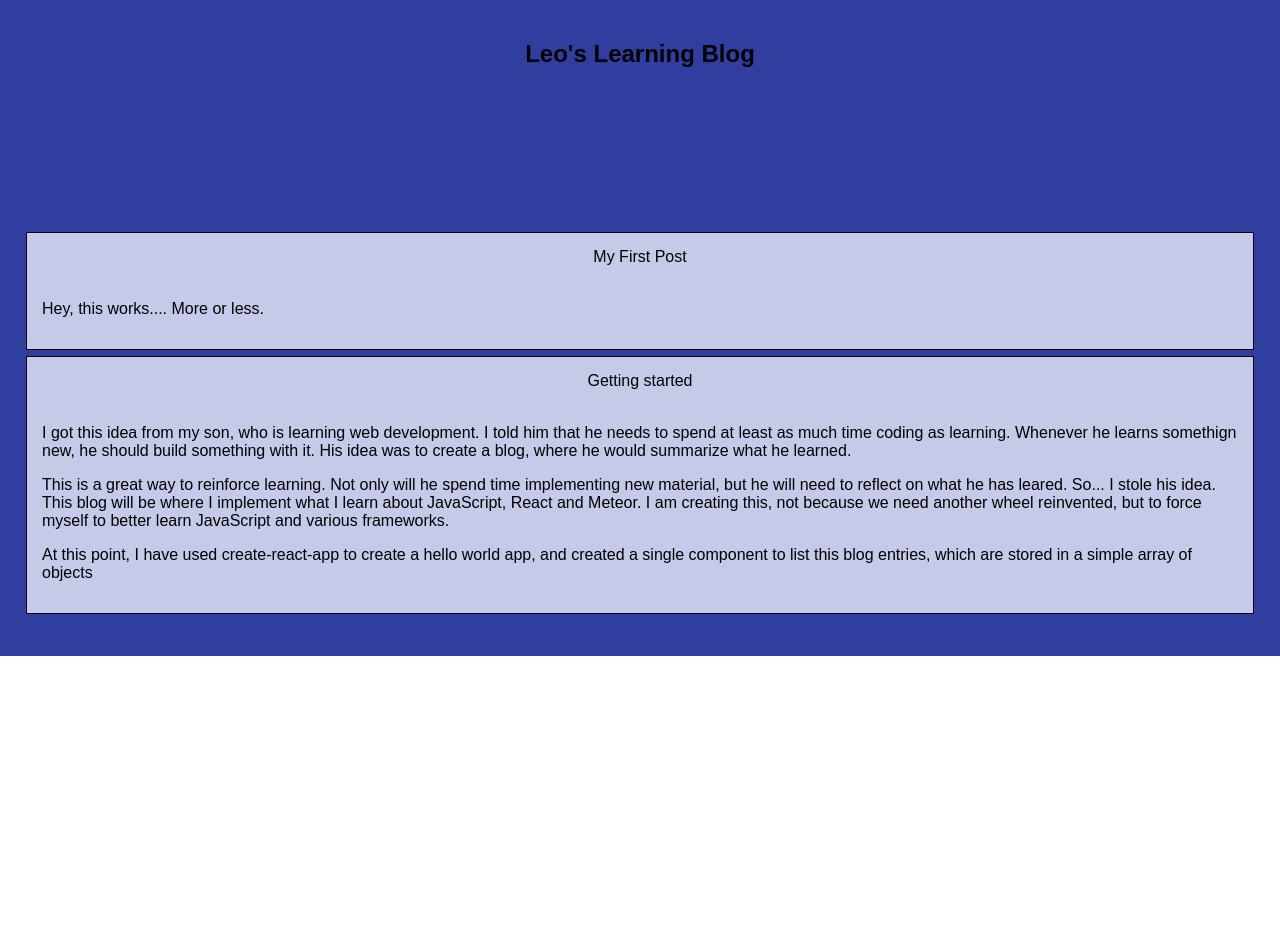
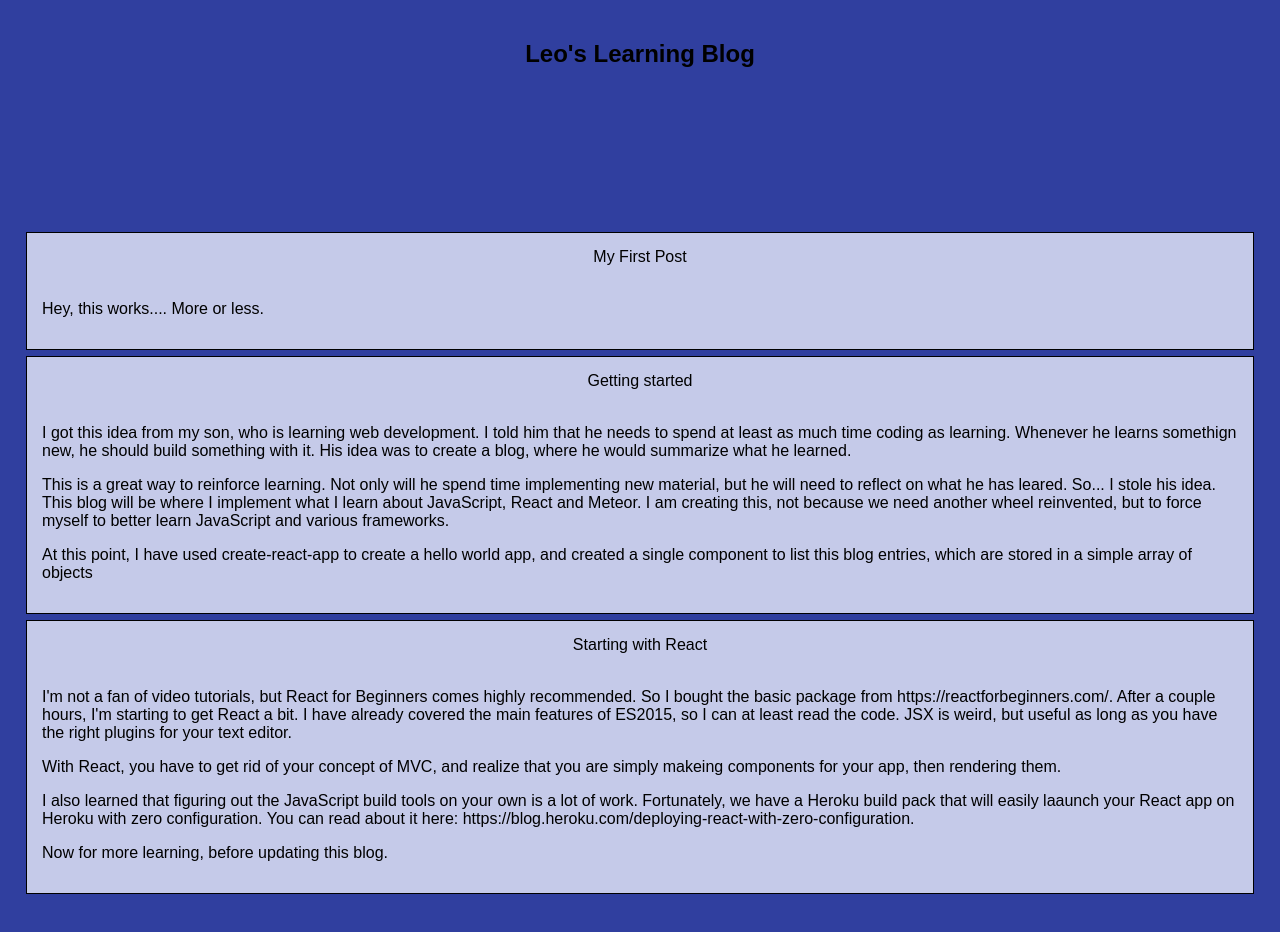
Before and after one commit to leogodin217/leoslearningblog, a React (Create React App) app: page / in a window 1280 px wide. Shown: the top 932 px of the page. Before the commit the page ends 800 px from the top, so only its background shows below. Built offline with nearby package versions, Linux system fonts and the light colour scheme.

Commit message:
Add blog post summarizing what I have learned so far

```diff
--- a/src/content/Blogs.js
+++ b/src/content/Blogs.js
@@ -4,11 +4,19 @@ const Blogs = () => {
 		{
 			id: 1,
 			title: "My First Post",
-			content: "Hey, this works.... More or less."},
-			{
-				id: 2,
-				title: "Getting started",
-				content: "I got this idea from my son, who is learning web development. I told him that he needs to spend at least as much time coding as learning. Whenever he learns somethign new, he should build something with it. His idea was to create a blog, where he would summarize what he learned.</p>This is a great way to reinforce learning. Not only will he spend time implementing new material, but he will need to reflect on what he has leared. So... I stole his idea. This blog will be where I implement what I learn about JavaScript, React and Meteor. I am creating this, not because we need another wheel reinvented, but to force myself to better learn JavaScript and various frameworks.</p>At this point, I have used create-react-app to create a hello world app, and created a single component to list this blog entries, which are stored in a simple array of objects"}
+			content: "Hey, this works.... More or less."
+		},
+		{
+			id: 2,
+			title: "Getting started",
+			content: "I got this idea from my son, who is learning web development. I told him that he needs to spend at least as much time coding as learning. Whenever he learns somethign new, he should build something with it. His idea was to create a blog, where he would summarize what he learned.</p>This is a great way to reinforce learning. Not only will he spend time implementing new material, but he will need to reflect on what he has leared. So... I stole his idea. This blog will be where I implement what I learn about JavaScript, React and Meteor. I am creating this, not because we need another wheel reinvented, but to force myself to better learn JavaScript and various frameworks.</p>At this point, I have used create-react-app to create a hello world app, and created a single component to list this blog entries, which are stored in a simple array of objects"
+		},
+		{
+			id: 3,
+			title: "Starting with React",
+			content: "I'm not a fan of video tutorials, but React for Beginners comes highly recommended. So I bought the basic package from https://reactforbeginners.com/. After a couple hours, I'm starting to get React a bit. I have already covered the main features of ES2015, so I can at least read the code. JSX is weird, but useful as long as you have the right plugins for your text editor.</p> With React, you have to get rid of your concept of MVC, and realize that you are simply makeing components for your app, then rendering them.</p> I also learned that figuring out the JavaScript build tools on your own is a lot of work. Fortunately, we have a Heroku build pack that will easily laaunch your React app on Heroku with zero configuration. You can read about it here: https://blog.heroku.com/deploying-react-with-zero-configuration.</p>Now for more learning, before updating this blog."
+		}
+
 	]
 }
 
```
